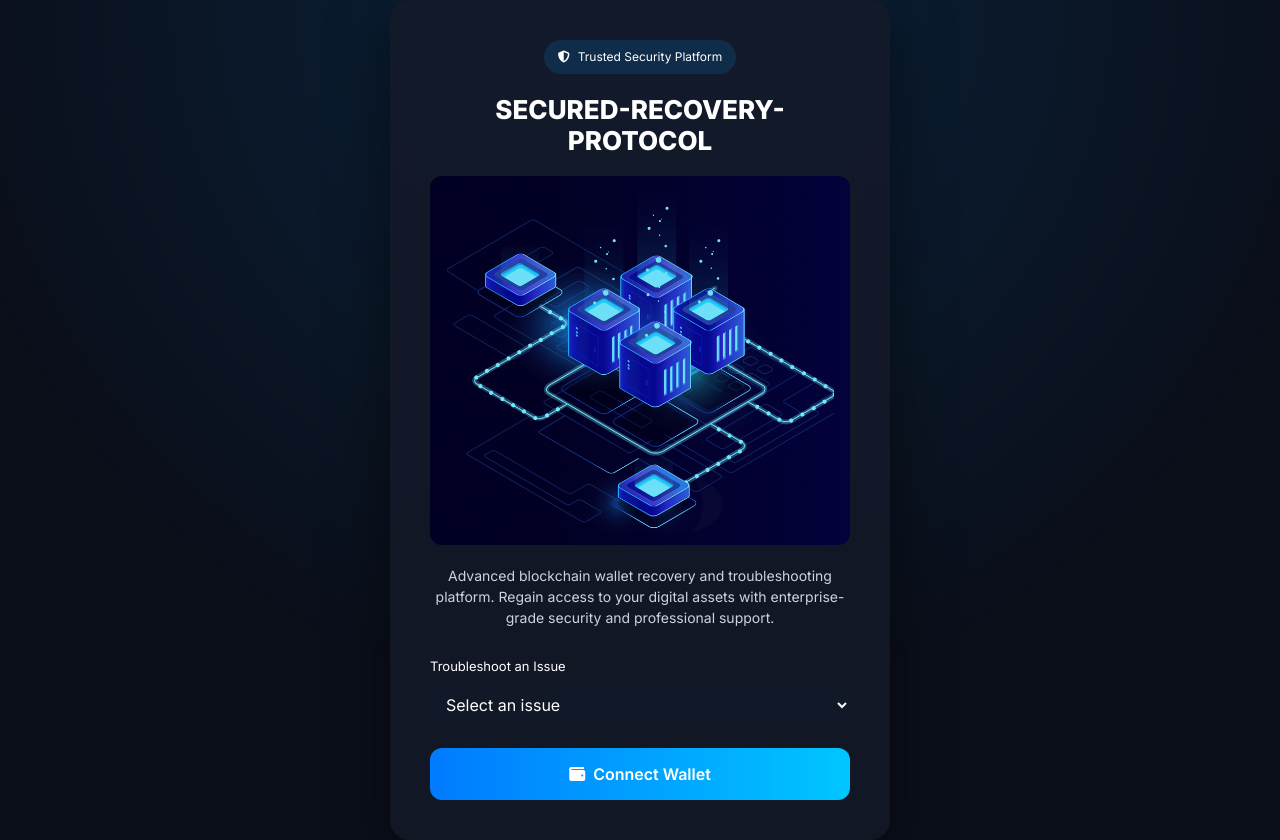
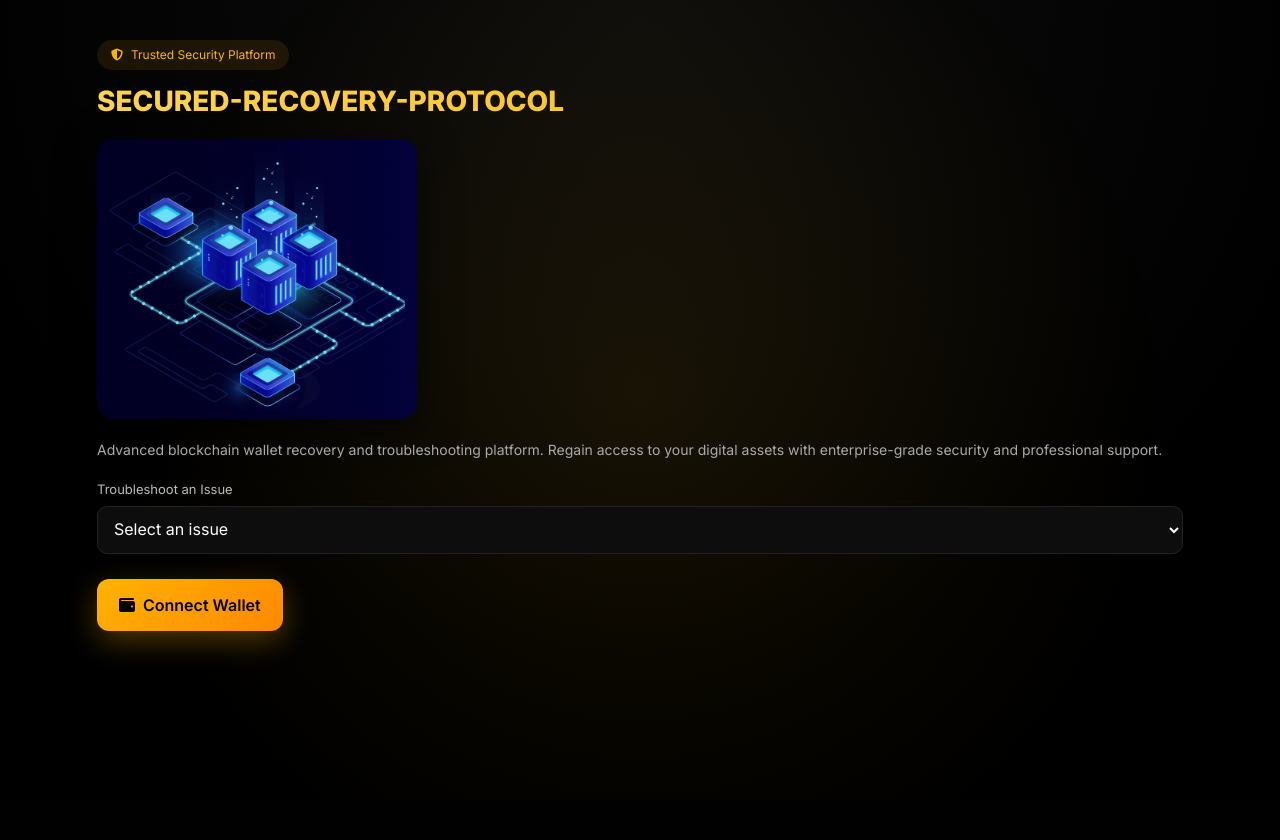
Before and after one commit to Blockrec/Blockdapps, a Flask app: page / in a window 1280 px wide. After the commit the page ends 656 px from the top, so only its background shows below. Run offline with Flask 3, Linux system fonts and the light colour scheme.

Commit message:
Refactor CSS styles for improved layout and design
Updated styles for various elements including body, buttons, and modal. Enhanced gradients and adjusted padding for better layout.

```diff
--- a/static/css/style.css
+++ b/static/css/style.css
@@ -3,41 +3,28 @@
   margin: 0;
   padding: 0;
   box-sizing: border-box;
+  font-family: 'Inter', sans-serif;
 }
 
+/* BODY */
 body {
-    font-family: 'Inter', sans-serif;
-    background: #0b0f1a;
+  background: radial-gradient(circle at top, #0d0d0d, #000000 70%);
   color: #fff;
+  min-height: 100vh;
 }
 
-/* BACKGROUND */
+/* BACKDROP */
 .hero-image-backdrop {
   position: fixed;
   width: 100%;
   height: 100%;
-    background: radial-gradient(circle at top, rgba(0,153,255,0.15), transparent 70%);
+  background: radial-gradient(circle at center, rgba(255,179,0,0.08), transparent 70%);
   z-index: -1;
 }
 
-/* CENTER */
-.container {
-    display: flex;
-    justify-content: center;
-    align-items: center;
-    min-height: 100vh;
-}
-
-/* MAIN CARD */
+/* MAIN */
 .main-content {
-    background: rgba(20, 25, 40, 0.85);
-    backdrop-filter: blur(20px);
-    border-radius: 20px;
-    padding: 40px;
-    max-width: 500px;
-    width: 100%;
-    text-align: center;
-    box-shadow: 0 20px 60px rgba(0,0,0,0.5);
+  padding: 40px 15px;
 }
 
 /* BADGE */
@@ -45,250 +32,225 @@ body {
   display: inline-flex;
   align-items: center;
   gap: 8px;
-    background: rgba(0,153,255,0.15);
-    padding: 8px 14px;
-    border-radius: 50px;
+  background: rgba(255, 179, 0, 0.1);
+  color: #ffb300;
+  padding: 6px 14px;
+  border-radius: 20px;
   font-size: 12px;
-    margin-bottom: 20px;
 }
 
 /* TITLE */
 .title {
-    font-size: 26px;
+  font-size: 28px;
   font-weight: 800;
+  margin: 15px 0;
+  background: linear-gradient(90deg, #ffd54f, #ffb300);
+  -webkit-background-clip: text;
+  -webkit-text-fill-color: transparent;
+}
+
+/* IMAGE */
+.hero-image-container {
+  margin: 20px 0;
+}
+
+.hero-image {
+  width: 100%;
+  max-width: 320px;
+  border-radius: 16px;
+  box-shadow: 0 10px 40px rgba(0,0,0,0.6);
+}
+
+/* DESCRIPTION */
+.description {
+  color: #aaa;
+  font-size: 14px;
   margin-bottom: 20px;
 }
 
-/* IMAGE */
-.hero-image {
-    width: 100%;
-    border-radius: 12px;
-    margin-bottom: 20px;
-}
-
-/* TEXT */
-.description {
-    font-size: 14px;
-    color: #cbd5e1;
-    margin-bottom: 25px;
-}
-
-/* DROPDOWN */
+/* TROUBLESHOOT */
 .troubleshoot-section {
-    text-align: left;
-    margin-bottom: 20px;
+  margin-top: 20px;
 }
 
 .troubleshoot-label {
+  display: block;
+  margin-bottom: 6px;
   font-size: 13px;
-    margin-bottom: 6px;
+  color: #bbb;
 }
 
 .troubleshoot-dropdown {
   width: 100%;
   padding: 12px;
   border-radius: 10px;
-    border: none;
-    background: #111827;
+  background: #0d0d0d;
   color: #fff;
+  border: 1px solid #222;
 }
 
 /* BUTTON */
 .connect-wallet-btn {
-    width: 100%;
-    padding: 14px;
-    background: linear-gradient(90deg, #007bff, #00c6ff);
+  margin-top: 25px;
+  padding: 14px 22px;
+  border-radius: 12px;
+  background: linear-gradient(135deg, #ffb300, #ff8800);
   border: none;
-    border-radius: 12px;
+  color: #000;
   font-weight: 600;
-    color: white;
-    transition: all 0.3s ease;
+  cursor: pointer;
+  box-shadow: 0 10px 30px rgba(255,179,0,0.3);
+  transition: 0.2s;
 }
 
 .connect-wallet-btn:hover {
   transform: translateY(-2px);
-    box-shadow: 0 10px 25px rgba(0,153,255,0.4);
 }
 
-/* MODAL */
+/* MODAL BASE */
 .modal {
   position: fixed;
-    inset: 0;
+  top: 0;
+  left: 0;
+  width: 100%;
+  height: 100%;
   background: rgba(0,0,0,0.75);
+  backdrop-filter: blur(8px);
   display: flex;
   justify-content: center;
   align-items: center;
-    z-index: 1000;
+  z-index: 999;
 }
 
-.hidden {
+.modal.hidden {
   display: none;
 }
 
 /* MODAL CONTENT */
 .modal-content {
-    background: rgba(15, 23, 42, 0.95);
-    backdrop-filter: blur(20px);
-    border-radius: 18px;
-    padding: 25px;
+  background: linear-gradient(145deg, #0a0a0a, #121212);
+  border-radius: 16px;
+  padding: 20px;
   width: 90%;
   max-width: 420px;
-    animation: fadeIn 0.3s ease;
+  animation: slideUp 0.3s ease;
+  border: 1px solid rgba(255,255,255,0.05);
 }
 
-@keyframes fadeIn {
+/* ANIMATION */
+@keyframes slideUp {
   from {
+    transform: translateY(40px);
     opacity: 0;
-        transform: translateY(20px);
   }
   to {
+    transform: translateY(0);
     opacity: 1;
-        transform: translateY(0);
   }
 }
 
-/* ================= WALLET LIST ================= */
-
-.wallet-list {
-    display: flex;
-    flex-direction: column;
-    gap: 12px;
-    max-height: 400px;
-    overflow-y: auto;
-    margin-top: 15px;
-    padding-right: 5px;
-}
-
-.wallet-list::-webkit-scrollbar {
-    width: 4px;
-}
-.wallet-list::-webkit-scrollbar-thumb {
-    background: #2d3748;
-    border-radius: 10px;
+/* WALLET GRID */
+.wallet-grid {
+  display: grid;
+  grid-template-columns: 1fr 1fr;
+  gap: 10px;
 }
 
 .wallet-item {
-    display: flex;
-    align-items: center;
-    background: #1a2236;
-    padding: 14px 16px;
-    border-radius: 12px;
+  background: #111;
+  padding: 12px;
+  border-radius: 10px;
+  text-align: center;
   cursor: pointer;
-    transition: all 0.25s ease;
-    border: 1px solid transparent;
-}
-
-.wallet-icon {
-    font-size: 18px;
-    margin-right: 12px;
-}
-
-.wallet-item span {
-    flex: 1;
-    text-align: left;
-    font-weight: 500;
-}
-
-.wallet-status {
-    font-size: 10px;
-    color: #00ff88;
-    margin-right: 10px;
+  transition: 0.2s;
+  font-size: 14px;
 }
 
 .wallet-item:hover {
-    background: linear-gradient(90deg, #0f172a, #1e293b);
-    border: 1px solid rgba(0,153,255,0.4);
-    transform: translateY(-2px);
+  background: #1a1a1a;
 }
 
-.wallet-item:active {
-    transform: scale(0.98);
+/* IMPORT */
+.import-title {
+  margin-bottom: 10px;
 }
 
-/* ================= IMPORT TABS ================= */
-
-.import-options {
+/* TABS */
+.import-tabs {
   display: flex;
-    gap: 8px;
-    background: #020617;
-    padding: 6px;
-    border-radius: 12px;
-    margin: 20px 0;
-    border: 1px solid #1e293b;
+  gap: 5px;
+  background: #111;
+  padding: 5px;
+  border-radius: 10px;
+  margin: 15px 0;
 }
 
-.import-option {
+.tab {
   flex: 1;
-    text-align: center;
-    padding: 12px 10px;
-    border-radius: 10px;
-    font-size: 13px;
+  padding: 10px;
+  border: none;
+  background: transparent;
+  color: #aaa;
+  border-radius: 8px;
   cursor: pointer;
-    color: #64748b;
-    font-weight: 500;
-    transition: all 0.25s ease;
 }
 
-.import-option:hover {
-    color: #fff;
-    background: rgba(255,255,255,0.05);
+.tab.active {
+  background: linear-gradient(135deg, #ffb300, #ff8800);
+  color: #000;
+  font-weight: 600;
 }
 
-.import-option.active {
-    background: linear-gradient(90deg, #007bff, #00c6ff);
-    color: #fff;
-    font-weight: 600;
-    box-shadow: 0 5px 20px rgba(0,153,255,0.4);
+/* TAB CONTENT */
+.tab-content {
+  display: none;
 }
 
-/* ================= FORM ================= */
+.tab-content.active {
+  display: block;
+}
 
+/* INPUTS */
 textarea, input {
   width: 100%;
-    padding: 14px;
+  padding: 12px;
   border-radius: 10px;
-    border: 1px solid #1e293b;
-    background: #020617;
-    color: white;
-    margin-top: 8px;
-    font-size: 13px;
-}
-
-textarea:focus, input:focus {
-    outline: none;
-    border: 1px solid #00c6ff;
-    box-shadow: 0 0 10px rgba(0,198,255,0.3);
+  background: #000;
+  border: 1px solid #222;
+  color: #fff;
+  margin-top: 10px;
 }
 
 /* BUTTONS */
-.validate-btn {
-    background: linear-gradient(90deg, #007bff, #00c6ff);
-    padding: 10px 15px;
-    border: none;
-    border-radius: 8px;
-    color: white;
-}
-
-.close-btn {
-    background: #374151;
-    padding: 10px 15px;
-    border: none;
-    border-radius: 8px;
-    color: white;
-}
-
 .form-actions {
   display: flex;
   justify-content: space-between;
   margin-top: 15px;
 }
 
-/* LOADER */
+.validate-btn {
+  background: linear-gradient(135deg, #ffb300, #ff8800);
+  border: none;
+  padding: 10px 15px;
+  border-radius: 8px;
+  color: #000;
+  font-weight: 600;
+}
+
+.close-btn {
+  background: #222;
+  border: none;
+  padding: 10px 15px;
+  border-radius: 8px;
+  color: #fff;
+}
+
+/* LOADING */
 .loading-spinner {
   width: 40px;
   height: 40px;
-    border: 4px solid #1f2937;
-    border-top: 4px solid #00c6ff;
+  border: 4px solid #333;
+  border-top: 4px solid #ffb300;
   border-radius: 50%;
   animation: spin 1s linear infinite;
   margin: 0 auto 15px;
```
Also changed, not shown: other parts of static/css/style.css (+17 -5 lines). Lines whose indentation alone changed are shown as unchanged.
